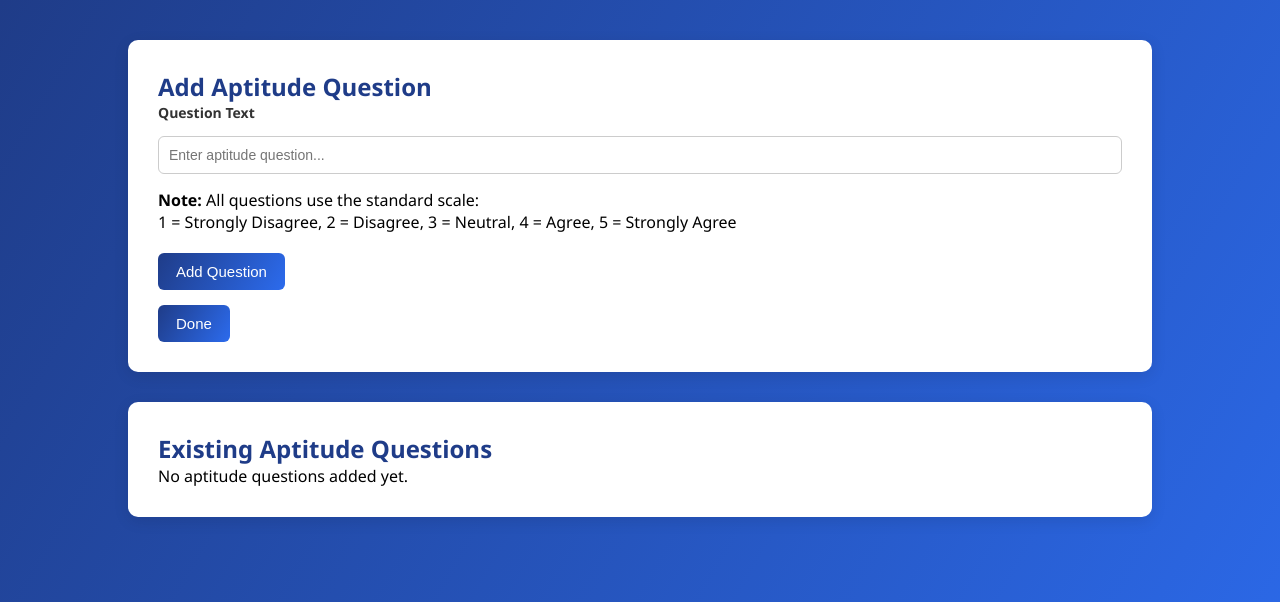
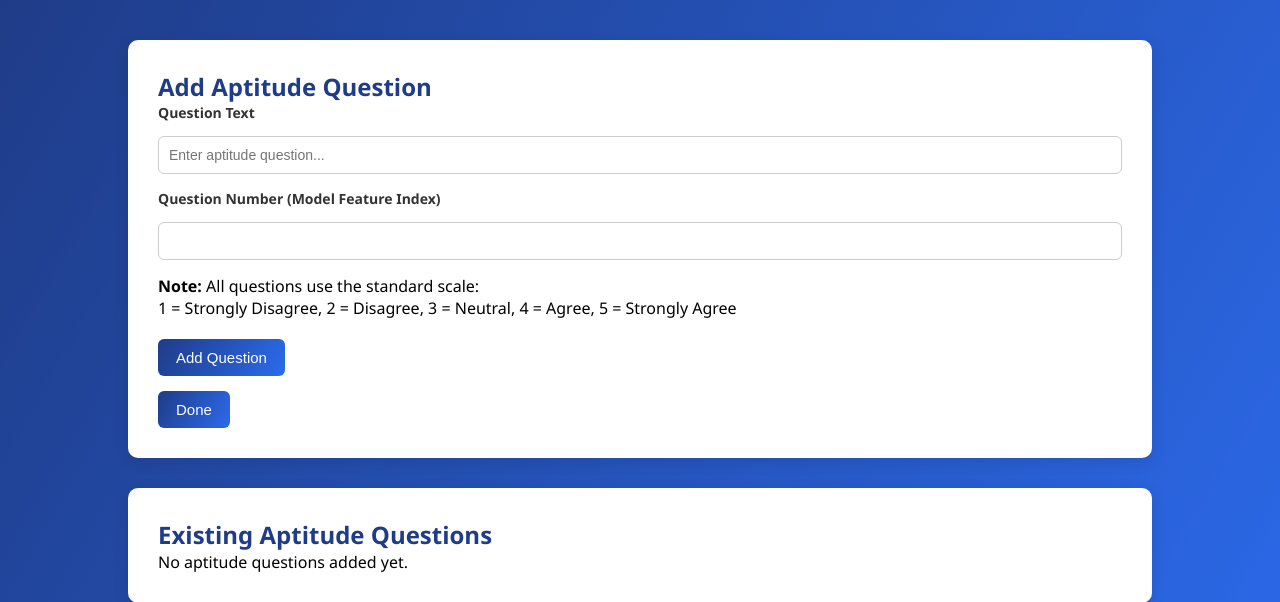
Before and after one commit to Ishwari2010/BranchFit, a Flask app: page /admin/questions in a window 1280 px wide. Shown: the top 602 px of the page. Run offline with Flask 3, Linux system fonts and the light colour scheme; the visitor is signed in with stand-in values (Sample User, id 1); data that the repository does not hold is empty; parts of the project's set-up code (start-up, migrations or seed data) failed here and were passed over.

Commit message:
Branchfit

```diff
--- a/app.py
+++ b/app.py
@@ -1,4 +1,5 @@
 from flask import Flask, render_template, request, redirect, url_for, flash
+import flask
 from werkzeug.security import generate_password_hash, check_password_hash
 from extensions import db
 from flask import session
@@ -7,9 +8,10 @@ from models.student_profile import StudentProfile
 from models.question import Question
 from models.branch_question import BranchQuestion
 from models.user import User
-
+from models.aptitude_question import AptitudeQuestion
 
 import os
+
 
 app = Flask(__name__)
 app.secret_key = "branchfit_secret"
@@ -147,12 +149,22 @@ def manage_questions():
         return redirect(url_for("login"))
 
     if request.method == "POST":
-        q = Question(text=request.form["question"])
-        db.session.add(q)
+        question_text = request.form["question_text"]
+        question_index = request.form["question_index"]
+
+        new_question = AptitudeQuestion(
+            question_text=question_text,
+            question_index=question_index
+        )
+
+        db.session.add(new_question)
         db.session.commit()
 
-    questions = Question.query.all()
+        return redirect(url_for("manage_questions"))
+
+    questions = AptitudeQuestion.query.order_by(AptitudeQuestion.question_index).all()
     return render_template("manage_questions.html", questions=questions)
+
 
 
 @app.route("/logout")
@@ -316,6 +328,58 @@ def it_test_result():
 
 
 
+from flask import session
+
+@app.route('/common_test', methods=['GET', 'POST'])
+def common_test():
+    if "user_id" not in session or session.get("role") != "student":
+        return redirect(url_for("login"))
+
+    # FIRST VISIT → show 10 random ML questions
+    if request.method == "GET":
+        questions = AptitudeQuestion.query.order_by(db.func.random()).limit(10).all()
+        return render_template("branch_test.html", questions=questions, test_type="adaptive")
+
+    # FORM SUBMITTED → collect answers
+    answers = request.form.to_dict()
+
+    # Build feature vector (default neutral = 3)
+    feature_vector = [3] * 60
+
+    for q_name, value in answers.items():
+        q_id = int(q_name.replace("q", ""))
+        question = AptitudeQuestion.query.get(q_id)
+        if question:
+            feature_vector[question.question_index] = int(value)
+
+    prediction = model.predict([feature_vector])[0]
+
+    return render_template("branch_result.html", prediction=prediction)
+
+
+
+
+
+import joblib
+import os
+
+MODEL_PATH = os.path.join(BASE_DIR, "branch_predictor_model.pkl")
+model = joblib.load(MODEL_PATH)
+
+
+def predict_branch(answer_dict):
+    feature_vector = [3] * 60  # Default neutral answers
+
+    for q_name, value in answer_dict.items():
+        q_id = q_name.replace('q', '')
+        question = Question.query.get(q_id)
+
+        if question:
+            feature_vector[question.question_index] = int(value)
+
+    return model.predict([feature_vector])[0]
+
+
 if __name__ == "__main__":
     with app.app_context():
         db.create_all()
--- a/database/schema.sql
+++ b/database/schema.sql
@@ -50,3 +50,10 @@ CREATE TABLE results (
     score REAL,
     FOREIGN KEY(user_id) REFERENCES users(user_id)
 );
+
+CREATE TABLE branch_questions (
+    id INTEGER PRIMARY KEY AUTOINCREMENT,
+    question_text TEXT NOT NULL,
+    category TEXT NOT NULL,
+    question_index INTEGER UNIQUE NOT NULL
+);
--- a/templates/dashboard.html
+++ b/templates/dashboard.html
@@ -37,7 +37,10 @@
             <div class="card">
                 <h3>Take Aptitude Test</h3>
                 <p>Answer structured questions for evaluation.</p>
-                <button>Start Test</button>
+                <a href="{{ url_for('common_test') }}">
+                    <button>Start Test</button>
+                </a>
+
             </div>
 
             <!-- CARD 3 -->
--- a/templates/manage_questions.html
+++ b/templates/manage_questions.html
@@ -63,7 +63,12 @@
 
         <form method="POST">
             <label>Question Text</label>
-            <input type="text" name="question" placeholder="Enter aptitude question..." required>
+            <input type="text" name="question_text" placeholder="Enter aptitude question..." required>
+
+            <label>Question Number (Model Feature Index)</label>
+            <input type="number" name="question_index" min="0" max="59" required>
+
+
 
             <p><b>Note:</b> All questions use the standard scale:<br>
             1 = Strongly Disagree, 2 = Disagree, 3 = Neutral, 4 = Agree, 5 = Strongly Agree</p>
@@ -84,13 +89,19 @@
             <tr>
                 <th>ID</th>
                 <th>Question</th>
+                <th>Model Index</th>
             </tr>
-            {% for q in questions %}
-            <tr>
-                <td>{{ q.question_id }}</td>
-                <td>{{ q.text }}</td>
-            </tr>
-            {% endfor %}
+
+
+        {% for q in questions %}
+        <tr>
+            <td>{{ q.id }}</td>
+            <td>{{ q.question_text }}</td>
+            <td>{{ q.question_index }}</td>
+        </tr>
+        {% endfor %}
+
+
         </table>
         {% else %}
             <p>No aptitude questions added yet.</p>
```
Also changed, not shown: models/aptitude_question.py (added, +8 -0 lines), templates/branch_result.html (+20 -6 lines), templates/branch_test.html (+7 -7 lines), 1 other file.
